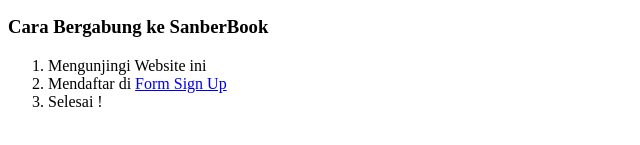
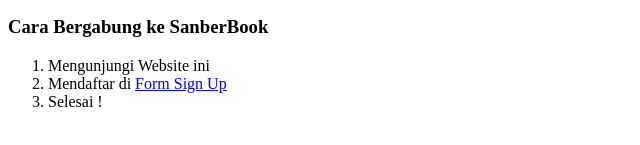
Before and after one commit to KJTwnty/html-ke-1, a plain HTML site: page index.html in a window 1280 px wide. Shown: the part 261-406 px from the top of the page, 0-640 px from the left. Drawn offline with Linux system fonts and the light colour scheme.

Commit message:
Update index.html

```diff
--- a/index.html
+++ b/index.html
@@ -18,7 +18,7 @@
     </ul>
     <h3>Cara Bergabung ke SanberBook</h3>
     <ol>
-        <li>Mengunjingi Website ini</li>
+        <li>Mengunjungi Website ini</li>
         <li>Mendaftar di <a href="form.html">Form Sign Up</a></li>
         <li>Selesai !</li>
     </ol>
```
